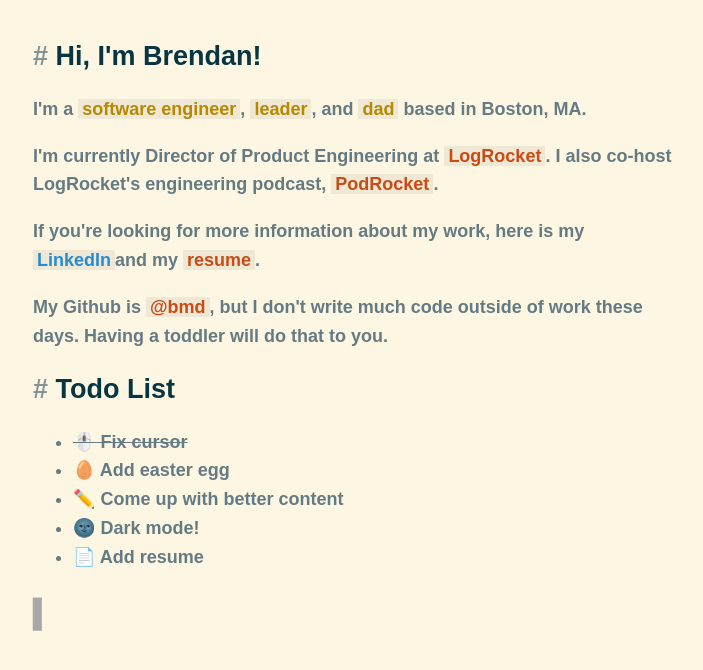
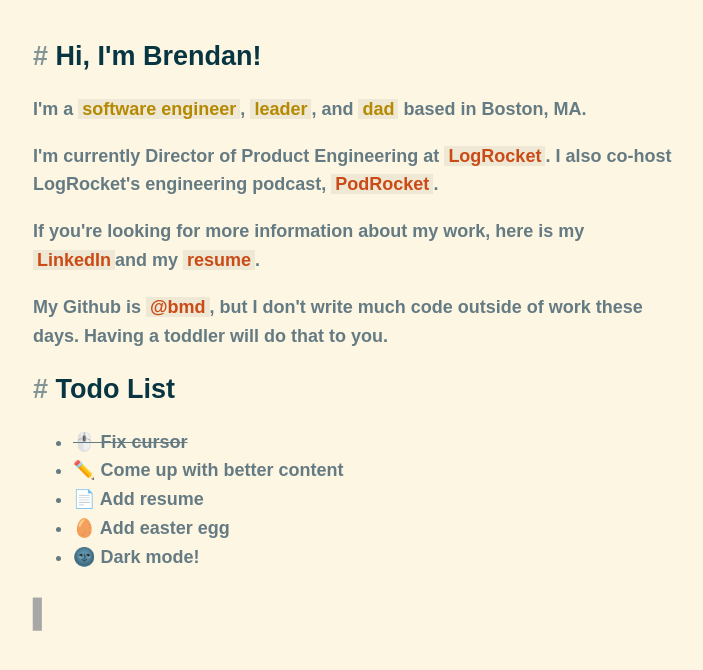
Before and after one commit to bmd/bmd.github.io, a React app: page / in a window 1280 px wide. Shown: the top 670 px of the page, without its empty margins (282-985 px from the left). Built offline with nearby package versions, Linux system fonts and the light colour scheme; the HTML template or start-up script is replaced by a standard one.

Commit message:
Reorder list

```diff
--- a/src/components/routes/Home.tsx
+++ b/src/components/routes/Home.tsx
@@ -73,7 +73,7 @@
 `;
 
 export const Home = () => {
-  const { yellow, blue } = useTheme().colors;
+  const { yellow } = useTheme().colors;
 
   return (
     <main>
@@ -95,11 +95,7 @@
         </Text>
         <Text>
           If you're looking for more information about my work, here is my{" "}
-          <HighlightLink
-            color={blue}
-            target="_blank"
-            href="https://www.linkedin.com/in/brendanmd/"
-          >
+          <HighlightLink href="https://www.linkedin.com/in/brendanmd/">
             LinkedIn
           </HighlightLink>
           and my <HighlightLink href="/assets/resume.pdf">resume</HighlightLink>
@@ -119,10 +115,10 @@
             <li>
               <Strikethrough>🖱️ Fix cursor</Strikethrough>
             </li>
+            <li>✏️ Come up with better content</li>
+            <li>📄 Add resume</li>
             <li>🥚 Add easter egg </li>
-            <li>✏️ Come up with better content</li>
             <li>🌚 Dark mode!</li>
-            <li>📄 Add resume</li>
           </ul>
         </Text>
       </section>
```
